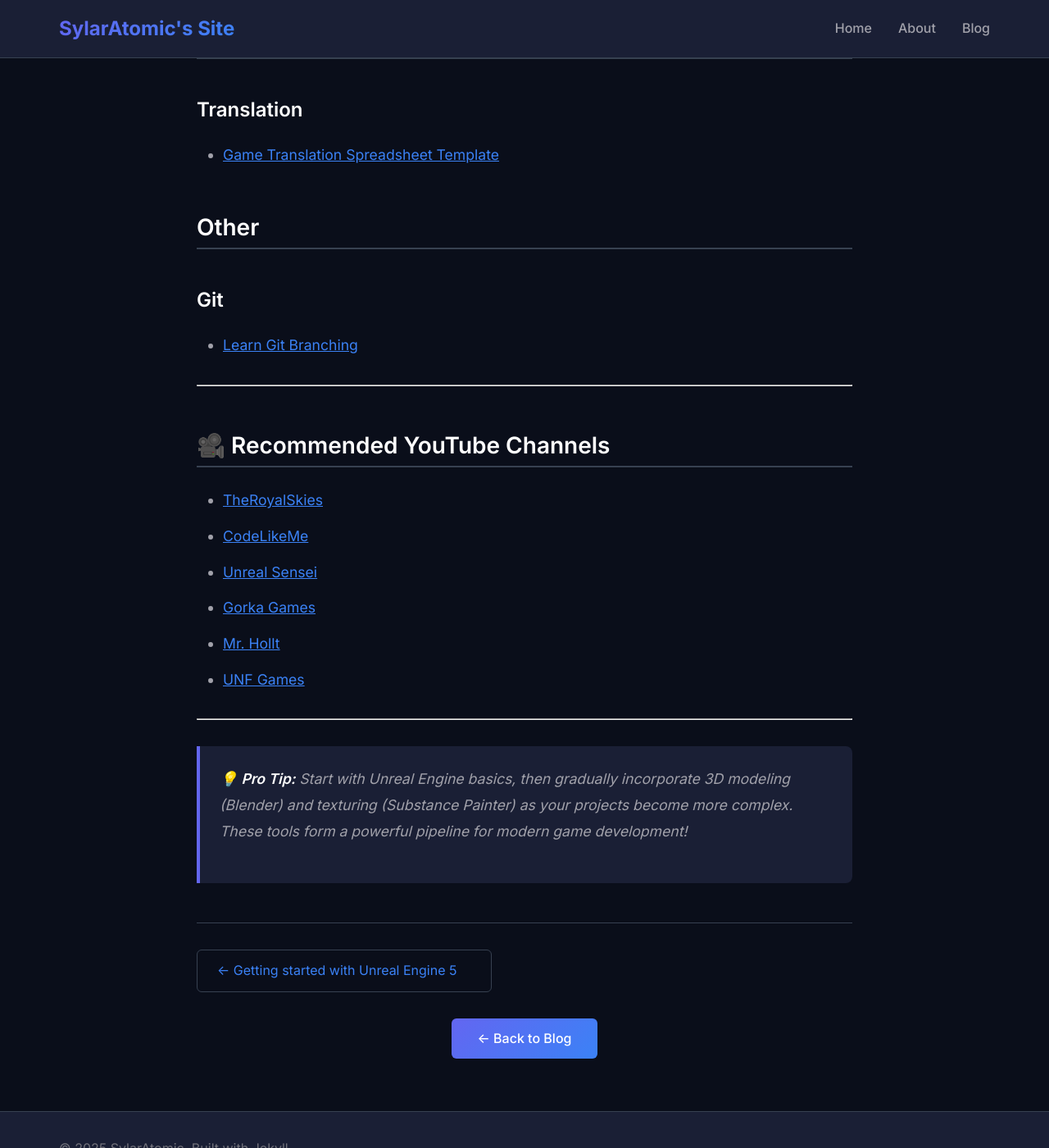
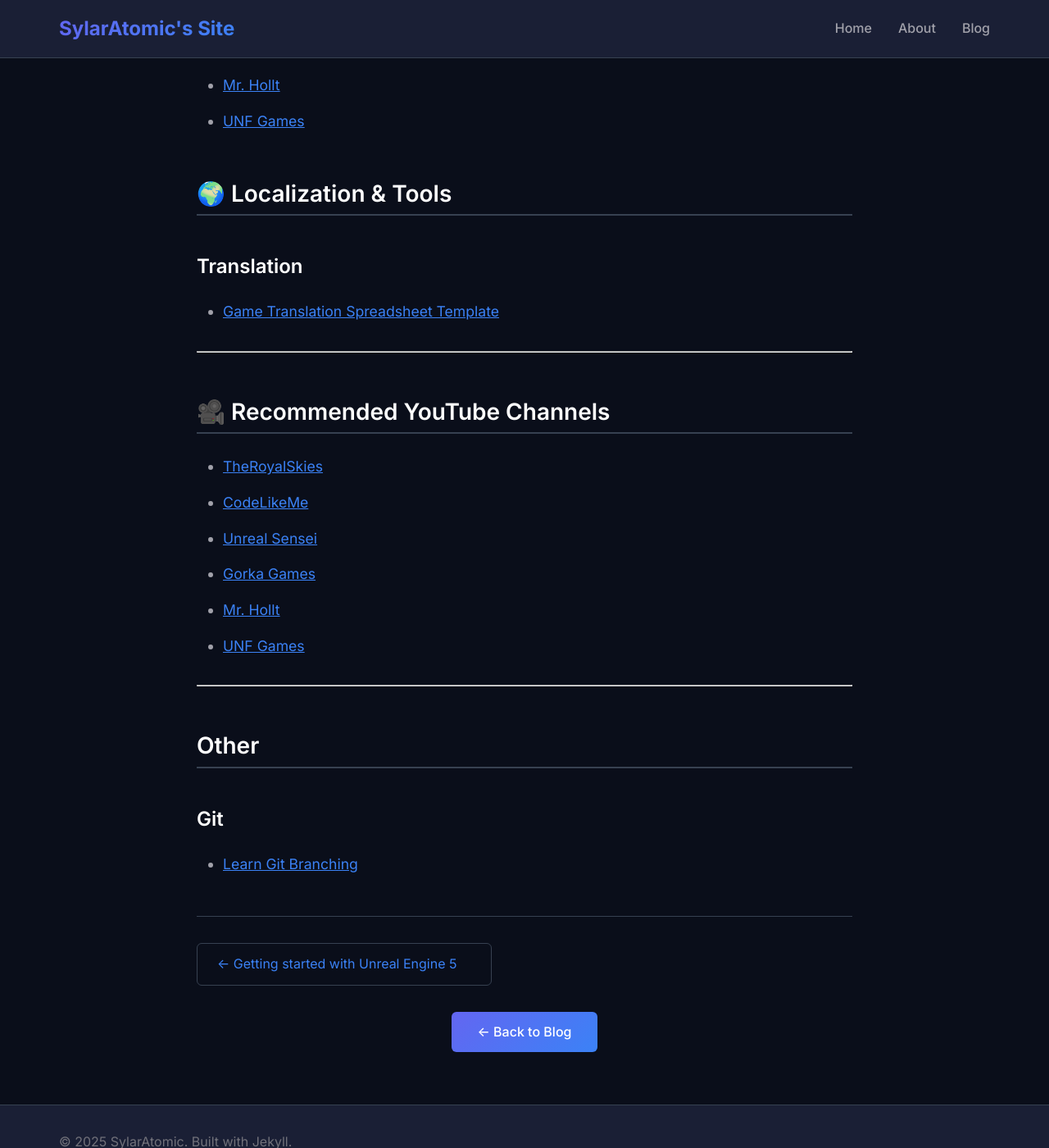
Before and after one commit to SylarAtomic/sylaratomic.github.io, a Jekyll site: the page built from _posts/2025-08-30-learning-resources.md, in a window 1280 px wide and 1400 px high, scrolled down 4243 px. Shown: the whole window at 82% size. Built offline with Jekyll 4.4.1, drawn with Linux system fonts in a browser that asks for light colours; some of the changed text lies outside the part shown.

Commit message:
Update 2025-08-30-learning-resources.md

```diff
--- a/_posts/2025-08-30-learning-resources.md
+++ b/_posts/2025-08-30-learning-resources.md
@@ -122,5 +120,7 @@ This is a comprehensive collection of resources for the complete game developmen
 ---
 
 
+## Other
 
-> **💡 Pro Tip:** Start with Unreal Engine basics, then gradually incorporate 3D modeling (Blender) and texturing (Substance Painter) as your projects become more complex. These tools form a powerful pipeline for modern game development!
+### Git
+- [Learn Git Branching](https://learngitbranching.js.org/)
```
Also changed, not shown: other parts of _posts/2025-08-30-learning-resources.md (+2 -4 lines).
